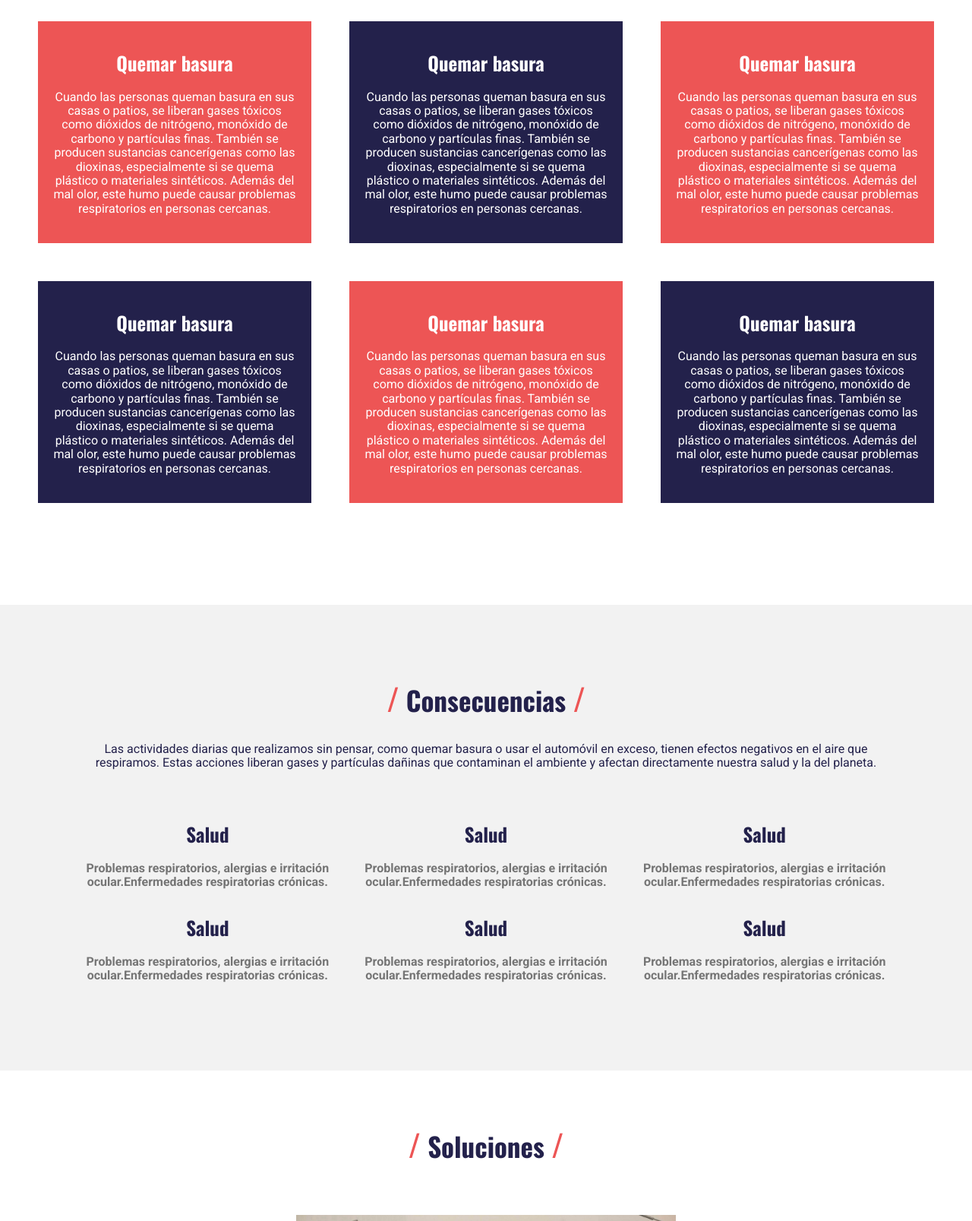
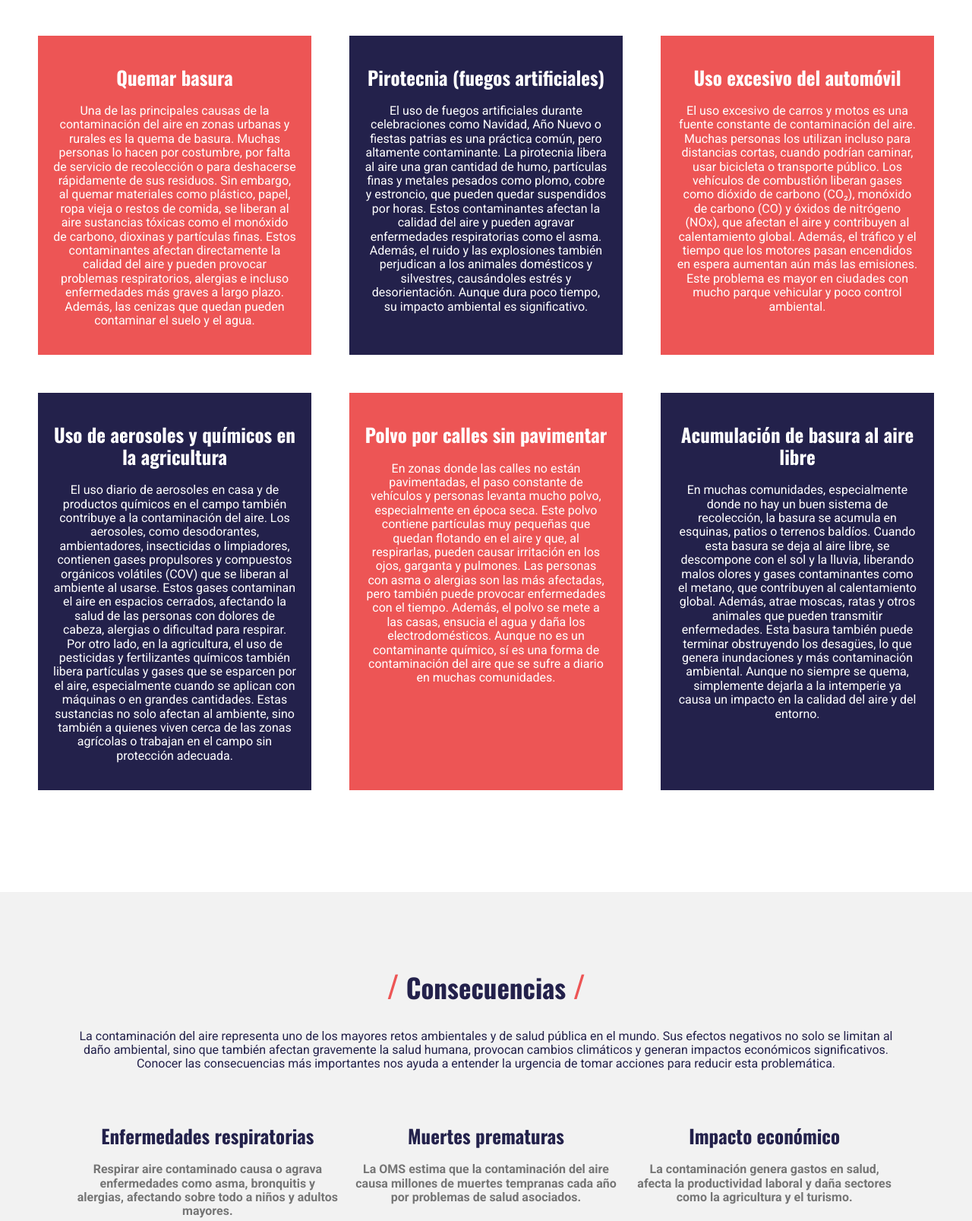
Before and after one commit to EvelynCSN/proyecto-transversal, a plain HTML site: page index.html in a window 1280 px wide. Shown: the part 1340-2947 px from the top of the page at 76% size. Drawn offline with Linux system fonts and the light colour scheme.

Commit message:
agrega informacion que es, causas y consecuencias

```diff
--- a/index.html
+++ b/index.html
@@ -41,25 +41,28 @@
         <div>
           <h3><span>/</span> ¿Qué es? <span>/</span></h3>
           <p>
-            Lorem ipsum dolor sit amet consectetur adipisicing elit. Voluptatem
-            autem, quisquam porro, id facilis qui maxime deleniti a quod
-            deserunt veritatis totam rem commodi itaque mollitia esse quibusdam
-            nisi quis? Lorem ipsum dolor sit amet consectetur adipisicing elit.
-            Voluptatem autem, quisquam porro, id facilis qui maxime deleniti a
-            quod deserunt veritatis totam rem commodi itaque mollitia esse
-            quibusdam nisi quis? Lorem ipsum dolor sit amet consectetur
-            adipisicing elit. Voluptatem autem, quisquam porro, id facilis qui
-            maxime deleniti a quod deserunt veritatis totam rem commodi itaque
-            mollitia esse quibusdam nisi quis? Lorem ipsum dolor sit amet
-            consectetur adipisicing elit. Voluptatem autem, quisquam porro, id
+            La contaminación del aire es la alteración de la calidad del aire
+            por la presencia de sustancias químicas, partículas o gases que son
+            perjudiciales para la salud humana, los ecosistemas y el clima.
+            Según la Organización Mundial de la Salud (OMS), más del 90% de la
+            población mundial respira aire contaminado, y se estima que causa
+            alrededor de 7 millones de muertes prematuras al año, muchas de
+            ellas por enfermedades respiratorias, cardiovasculares y cáncer de
+            pulmón. Los principales contaminantes incluyen el dióxido de
+            nitrógeno (NO₂), el ozono troposférico (O₃), las partículas finas
+            (PM₂.₅) y el monóxido de carbono (CO).
           </p>
           <p>
-            commodi itaque mollitia esse quibusdam nisi quis? Aenean ullamcorper
-            eu dui at venenatis. Vivamus vehicula pulvinar turpis ut tincidunt.
-            Pellentesque vitae sem enim. Pellentesque habitant morbi tristique
-            senectus et netus et malesuada fames ac turpis egestas. Suspendisse
-            potenti. Class aptent taciti sociosqu ad litora torquent per conubia
-            nostra, per inceptos himenaeos. Pellentesque habitant morbi
+            Aunque las grandes industrias y el transporte pesado son fuentes
+            importantes de contaminación, las acciones cotidianas de las
+            personas también contribuyen significativamente. Por ejemplo, quemar
+            basura en casa, fumar, usar fuegos artificiales o dejar luces y
+            aparatos encendidos sin necesidad, libera contaminantes al ambiente.
+            Incluso cocinar con leña en espacios cerrados, algo común en muchas
+            regiones rurales, puede causar niveles peligrosos de contaminación
+            del aire dentro del hogar. Comprender estas causas es el primer paso
+            para cambiar nuestros hábitos y cuidar el aire que todos
+            compartimos.
           </p>
         </div>
         <img
@@ -83,68 +86,96 @@
         <div class="card1">
           <h2>Quemar basura</h2>
           <p>
-            Cuando las personas queman basura en sus casas o patios, se liberan
-            gases tóxicos como dióxidos de nitrógeno, monóxido de carbono y
-            partículas finas. También se producen sustancias cancerígenas como
-            las dioxinas, especialmente si se quema plástico o materiales
-            sintéticos. Además del mal olor, este humo puede causar problemas
-            respiratorios en personas cercanas.
+            Una de las principales causas de la contaminación del aire en zonas
+            urbanas y rurales es la quema de basura. Muchas personas lo hacen
+            por costumbre, por falta de servicio de recolección o para
+            deshacerse rápidamente de sus residuos. Sin embargo, al quemar
+            materiales como plástico, papel, ropa vieja o restos de comida, se
+            liberan al aire sustancias tóxicas como el monóxido de carbono,
+            dioxinas y partículas finas. Estos contaminantes afectan
+            directamente la calidad del aire y pueden provocar problemas
+            respiratorios, alergias e incluso enfermedades más graves a largo
+            plazo. Además, las cenizas que quedan pueden contaminar el suelo y
+            el agua.
           </p>
         </div>
         <div class="card2">
-          <h2>Quemar basura</h2>
+          <h2>Pirotecnia (fuegos artificiales)</h2>
           <p>
-            Cuando las personas queman basura en sus casas o patios, se liberan
-            gases tóxicos como dióxidos de nitrógeno, monóxido de carbono y
-            partículas finas. También se producen sustancias cancerígenas como
-            las dioxinas, especialmente si se quema plástico o materiales
-            sintéticos. Además del mal olor, este humo puede causar problemas
-            respiratorios en personas cercanas.
+            El uso de fuegos artificiales durante celebraciones como Navidad,
+            Año Nuevo o fiestas patrias es una práctica común, pero altamente
+            contaminante. La pirotecnia libera al aire una gran cantidad de
+            humo, partículas finas y metales pesados como plomo, cobre y
+            estroncio, que pueden quedar suspendidos por horas. Estos
+            contaminantes afectan la calidad del aire y pueden agravar
+            enfermedades respiratorias como el asma. Además, el ruido y las
+            explosiones también perjudican a los animales domésticos y
+            silvestres, causándoles estrés y desorientación. Aunque dura poco
+            tiempo, su impacto ambiental es significativo.
           </p>
         </div>
         <div class="card1">
-          <h2>Quemar basura</h2>
+          <h2>Uso excesivo del automóvil</h2>
           <p>
-            Cuando las personas queman basura en sus casas o patios, se liberan
-            gases tóxicos como dióxidos de nitrógeno, monóxido de carbono y
-            partículas finas. También se producen sustancias cancerígenas como
-            las dioxinas, especialmente si se quema plástico o materiales
-            sintéticos. Además del mal olor, este humo puede causar problemas
-            respiratorios en personas cercanas.
+            El uso excesivo de carros y motos es una fuente constante de
+            contaminación del aire. Muchas personas los utilizan incluso para
+            distancias cortas, cuando podrían caminar, usar bicicleta o
+            transporte público. Los vehículos de combustión liberan gases como
+            dióxido de carbono (CO₂), monóxido de carbono (CO) y óxidos de
+            nitrógeno (NOx), que afectan el aire y contribuyen al calentamiento
+            global. Además, el tráfico y el tiempo que los motores pasan
+            encendidos en espera aumentan aún más las emisiones. Este problema
+            es mayor en ciudades con mucho parque vehicular y poco control
+            ambiental.
           </p>
         </div>
 
         <div class="card2">
-          <h2>Quemar basura</h2>
+          <h2>Uso de aerosoles y químicos en la agricultura</h2>
           <p>
-            Cuando las personas queman basura en sus casas o patios, se liberan
-            gases tóxicos como dióxidos de nitrógeno, monóxido de carbono y
-            partículas finas. También se producen sustancias cancerígenas como
-            las dioxinas, especialmente si se quema plástico o materiales
-            sintéticos. Además del mal olor, este humo puede causar problemas
-            respiratorios en personas cercanas.
+            El uso diario de aerosoles en casa y de productos químicos en el
+            campo también contribuye a la contaminación del aire. Los aerosoles,
+            como desodorantes, ambientadores, insecticidas o limpiadores,
+            contienen gases propulsores y compuestos orgánicos volátiles (COV)
+            que se liberan al ambiente al usarse. Estos gases contaminan el aire
+            en espacios cerrados, afectando la salud de las personas con dolores
+            de cabeza, alergias o dificultad para respirar. Por otro lado, en la
+            agricultura, el uso de pesticidas y fertilizantes químicos también
+            libera partículas y gases que se esparcen por el aire, especialmente
+            cuando se aplican con máquinas o en grandes cantidades. Estas
+            sustancias no solo afectan al ambiente, sino también a quienes viven
+            cerca de las zonas agrícolas o trabajan en el campo sin protección
+            adecuada.
           </p>
         </div>
         <div class="card1">
-          <h2>Quemar basura</h2>
+          <h2>Polvo por calles sin pavimentar</h2>
           <p>
-            Cuando las personas queman basura en sus casas o patios, se liberan
-            gases tóxicos como dióxidos de nitrógeno, monóxido de carbono y
-            partículas finas. También se producen sustancias cancerígenas como
-            las dioxinas, especialmente si se quema plástico o materiales
-            sintéticos. Además del mal olor, este humo puede causar problemas
-            respiratorios en personas cercanas.
+            En zonas donde las calles no están pavimentadas, el paso constante
+            de vehículos y personas levanta mucho polvo, especialmente en época
+            seca. Este polvo contiene partículas muy pequeñas que quedan
+            flotando en el aire y que, al respirarlas, pueden causar irritación
+            en los ojos, garganta y pulmones. Las personas con asma o alergias
+            son las más afectadas, pero también puede provocar enfermedades con
+            el tiempo. Además, el polvo se mete a las casas, ensucia el agua y
+            daña los electrodomésticos. Aunque no es un contaminante químico, sí
+            es una forma de contaminación del aire que se sufre a diario en
+            muchas comunidades.
           </p>
         </div>
         <div class="card2">
-          <h2>Quemar basura</h2>
+          <h2>Acumulación de basura al aire libre</h2>
           <p>
-            Cuando las personas queman basura en sus casas o patios, se liberan
-            gases tóxicos como dióxidos de nitrógeno, monóxido de carbono y
-            partículas finas. También se producen sustancias cancerígenas como
-            las dioxinas, especialmente si se quema plástico o materiales
-            sintéticos. Además del mal olor, este humo puede causar problemas
-            respiratorios en personas cercanas.
+            En muchas comunidades, especialmente donde no hay un buen sistema de
+            recolección, la basura se acumula en esquinas, patios o terrenos
+            baldíos. Cuando esta basura se deja al aire libre, se descompone con
+            el sol y la lluvia, liberando malos olores y gases contaminantes
+            como el metano, que contribuyen al calentamiento global. Además,
+            atrae moscas, ratas y otros animales que pueden transmitir
+            enfermedades. Esta basura también puede terminar obstruyendo los
+            desagües, lo que genera inundaciones y más contaminación ambiental.
+            Aunque no siempre se quema, simplemente dejarla a la intemperie ya
+            causa un impacto en la calidad del aire y del entorno.
           </p>
         </div>
       </div>
@@ -161,64 +192,67 @@
       <div>
         <h3><span>/</span> Consecuencias <span>/</span></h3>
         <p>
-          Las actividades diarias que realizamos sin pensar, como quemar basura
-          o usar el automóvil en exceso, tienen efectos negativos en el aire que
-          respiramos. Estas acciones liberan gases y partículas dañinas que
-          contaminan el ambiente y afectan directamente nuestra salud y la del
-          planeta.
+          La contaminación del aire representa uno de los mayores retos
+          ambientales y de salud pública en el mundo. Sus efectos negativos no
+          solo se limitan al daño ambiental, sino que también afectan gravemente
+          la salud humana, provocan cambios climáticos y generan impactos
+          económicos significativos. Conocer las consecuencias más importantes
+          nos ayuda a entender la urgencia de tomar acciones para reducir esta
+          problemática.
         </p>
       </div>
 
       <div class="consecuencia-cards">
         <div class="card">
-          <h2>Salud</h2>
+          <h2>Enfermedades respiratorias</h2>
           <!-- imagen  -->
           <p>
-            Problemas respiratorios, alergias e irritación ocular.Enfermedades
-            respiratorias crónicas.
+            Respirar aire contaminado causa o agrava enfermedades como asma,
+            bronquitis y alergias, afectando sobre todo a niños y adultos
+            mayores.
           </p>
         </div>
         <div class="card">
-          <h2>Salud</h2>
+          <h2>Muertes prematuras</h2>
           <!-- imagen  -->
           <p>
-            Problemas respiratorios, alergias e irritación ocular.Enfermedades
-            respiratorias crónicas.
+            La OMS estima que la contaminación del aire causa millones de
+            muertes tempranas cada año por problemas de salud asociados.
           </p>
         </div>
 
         <div class="card">
-          <h2>Salud</h2>
+          <h2>Impacto económico</h2>
           <!-- imagen  -->
           <p>
-            Problemas respiratorios, alergias e irritación ocular.Enfermedades
-            respiratorias crónicas.
+            La contaminación genera gastos en salud, afecta la productividad
+            laboral y daña sectores como la agricultura y el turismo.
           </p>
         </div>
 
         <div class="card">
-          <h2>Salud</h2>
+          <h2>Daño a la vegetación</h2>
           <!-- imagen  -->
           <p>
-            Problemas respiratorios, alergias e irritación ocular.Enfermedades
-            respiratorias crónicas.
+            Las plantas absorben contaminantes que afectan su crecimiento,
+            reducen sus frutos y provocan el deterioro de ecosistemas naturales.
           </p>
         </div>
 
         <div class="card">
-          <h2>Salud</h2>
+          <h2>Contaminación del agua y del suelo</h2>
           <!-- imagen  -->
           <p>
-            Problemas respiratorios, alergias e irritación ocular.Enfermedades
-            respiratorias crónicas.
+            Los gases y partículas caen del aire al agua y la tierra, afectando
+            la agricultura, la pesca y la salud de animales y personas.
           </p>
         </div>
         <div class="card">
-          <h2>Salud</h2>
+          <h2>Cambio climático</h2>
           <!-- imagen  -->
           <p>
-            Problemas respiratorios, alergias e irritación ocular.Enfermedades
-            respiratorias crónicas.
+            Los gases de efecto invernadero provocan el calentamiento global,
+            que trae sequías, olas de calor e incendios forestales.
           </p>
         </div>
       </div>
@@ -235,6 +269,15 @@
       <div>
         <h3><span>/</span> Soluciones <span>/</span></h3>
       </div>
+    </div>
+    <div class="solucion-principal">
+      <p>
+        Es fundamental educar a la población sobre los efectos negativos de la
+        contaminación del aire y cómo sus acciones diarias pueden influir en el
+        problema. Campañas de concientización, talleres y actividades
+        comunitarias ayudan a crear una cultura de cuidado ambiental y a
+        promover hábitos responsables que benefician la salud y el planeta.
+      </p>
     </div>
     <div class="soluciones-contenido">
       <img class="img3" src="/public/images/contaminacion2.jpg" alt="imagen" />
```
Also changed, not shown: styles.css (+7 -0 lines).
